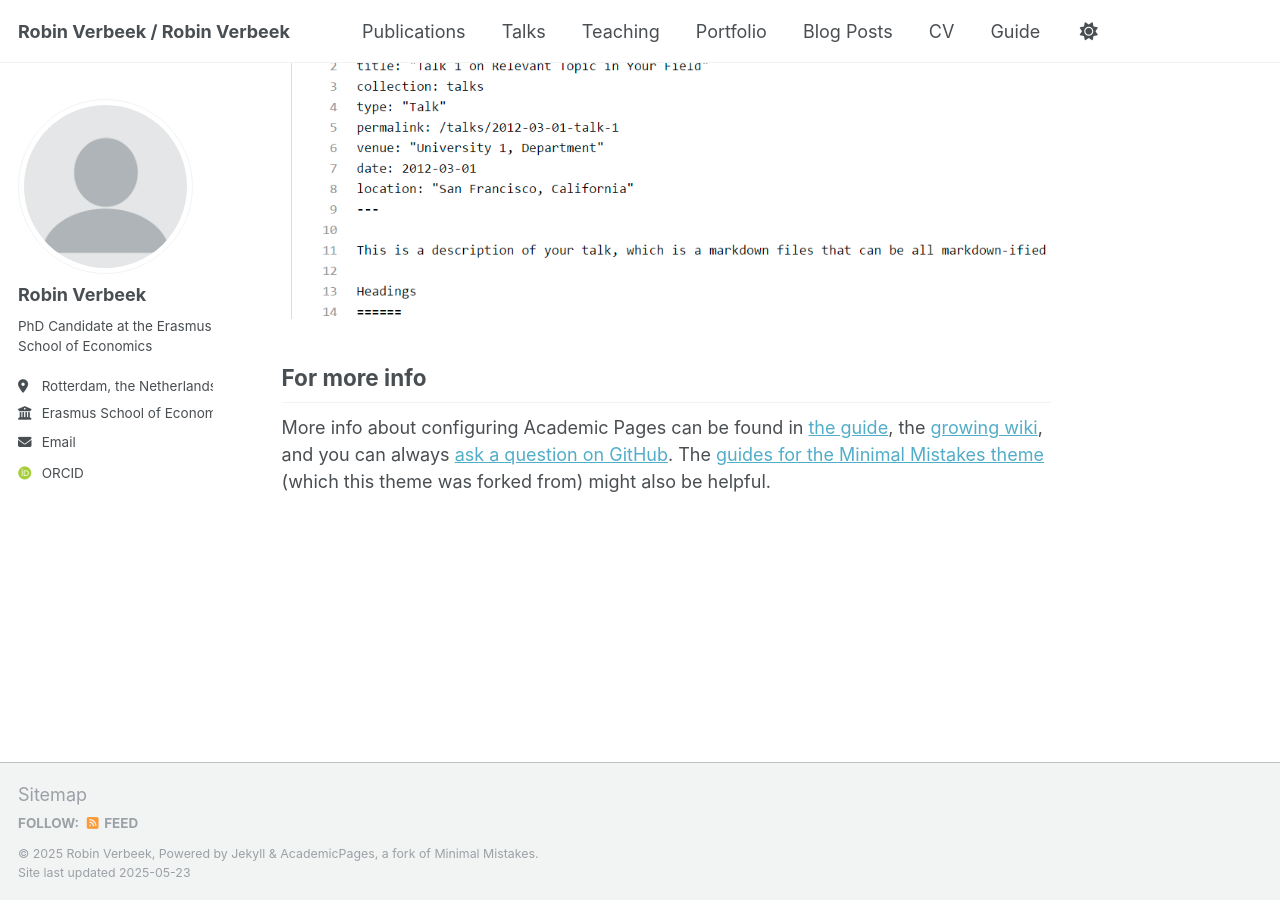
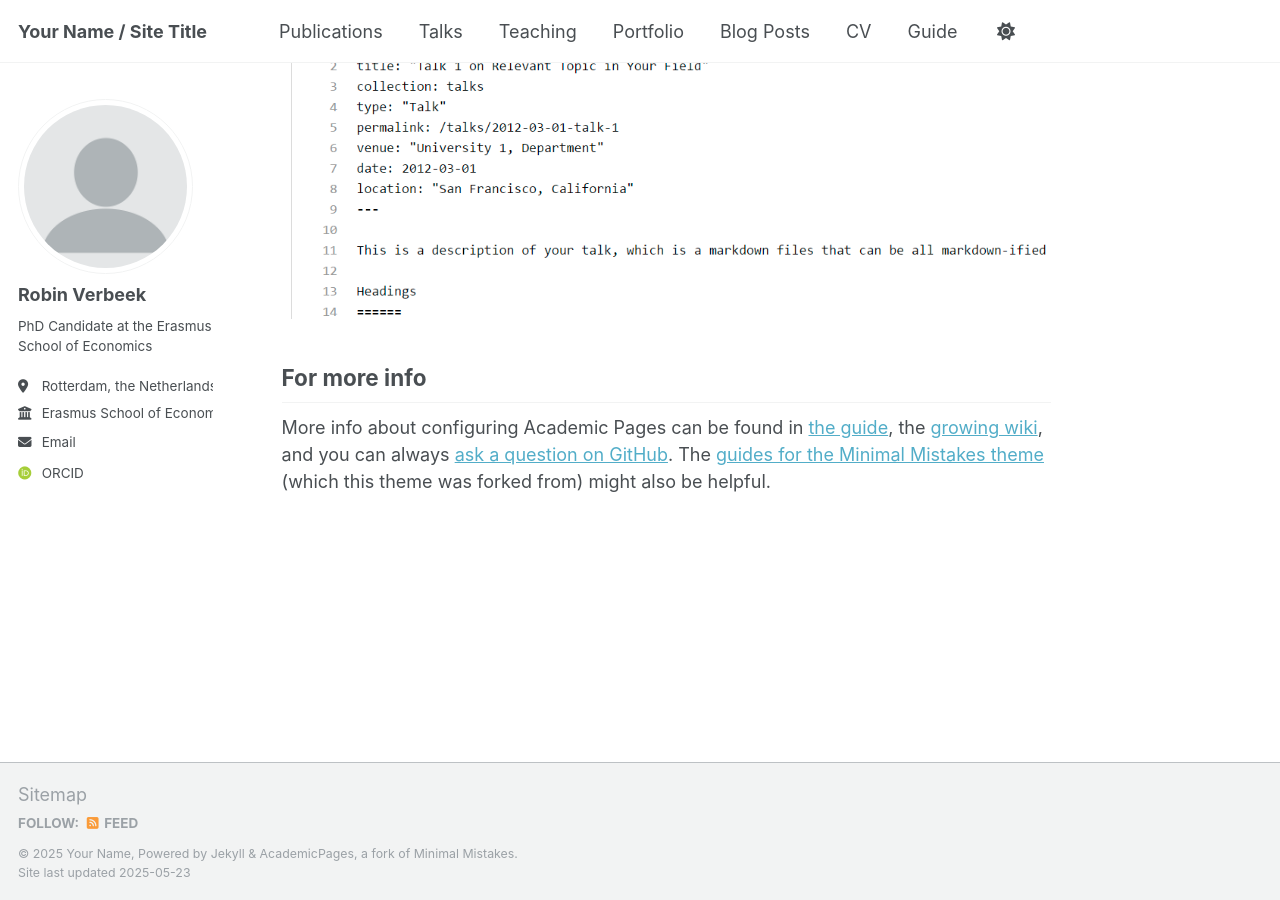
Before and after one commit to RobinV1/robinv1.github.io, a Jekyll site: the page built from _pages/about.md, in a window 1280 px wide and 900 px high, scrolled down 2636 px. Built offline with Jekyll 4.4.1, drawn with Linux system fonts in a browser that asks for light colours; some web fonts are replaced.

Commit message:
Update _config.yml

```diff
--- a/_config.yml
+++ b/_config.yml
@@ -9,13 +9,13 @@
 # Basic Site Settings
 locale                   : "en-US"
 site_theme               : "default"
-title                    : "Robin Verbeek / Robin Verbeek"
+title                    : "Your Name / Site Title"
 title_separator          : "-"
-name                     : &name "Robin Verbeek"
-description              : &description "I am a PhD Candidate at the Erasmus School of Economics. The main focus of my PhD is on mental health."
-url                      : https://robinv1.github.io # the base hostname & protocol for your site e.g. "https://[your GitHub username].github.io" or if you already have some other page hosted on Github then use "https://[your GitHub username].github.io/[Your Repo Name]"
+name                     : &name "Your Name"
+description              : &description "personal description"
+url                      : https://academicpages.github.io # the base hostname & protocol for your site e.g. "https://[your GitHub username].github.io" or if you already have some other page hosted on Github then use "https://[your GitHub username].github.io/[Your Repo Name]"
 baseurl                  : "" # the subpath of your site, e.g. "/blog"
-repository               : "RobinV1/robinv1.github.io"
+repository               : "academicpages/academicpages.github.io"
 
 # Site Author - The following control what appear as part of the author content on the side bar.
 #               If a field is blank the icon and link will not appear, otherwise it will be shown.
```
